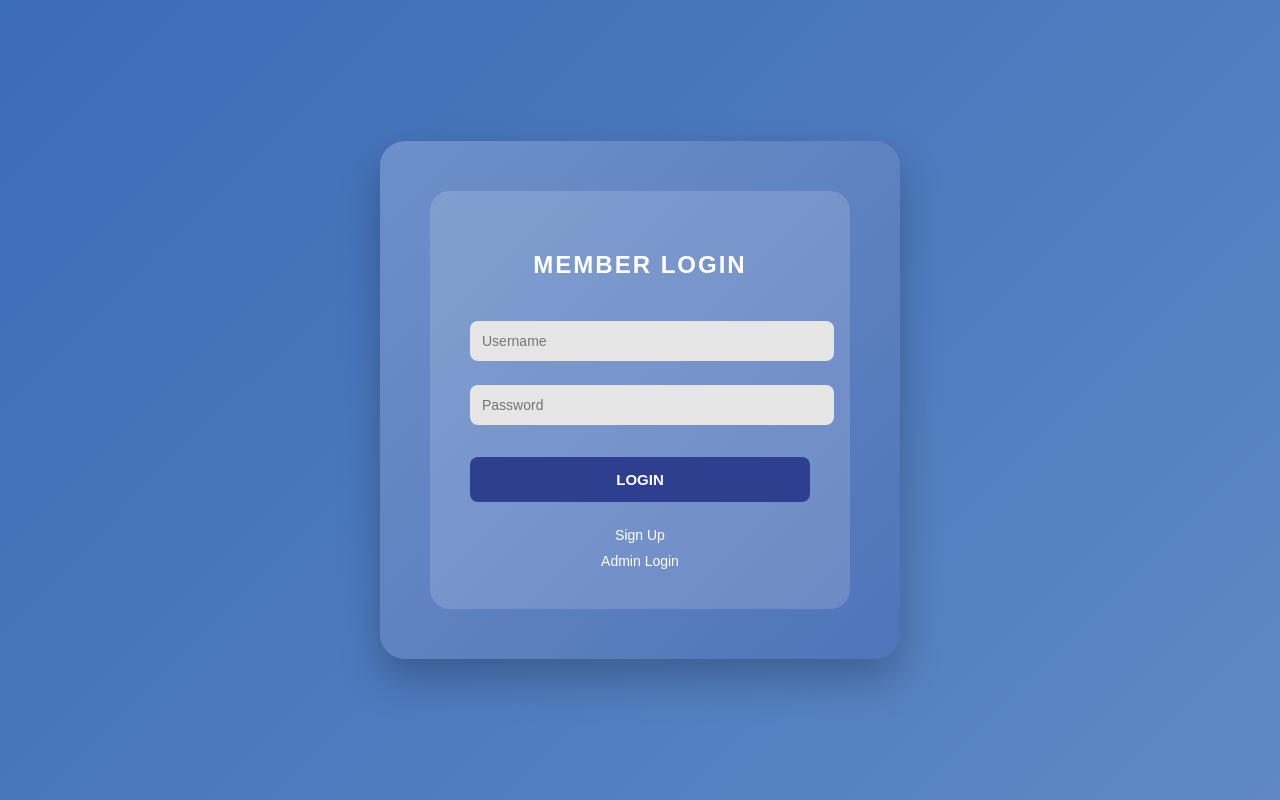
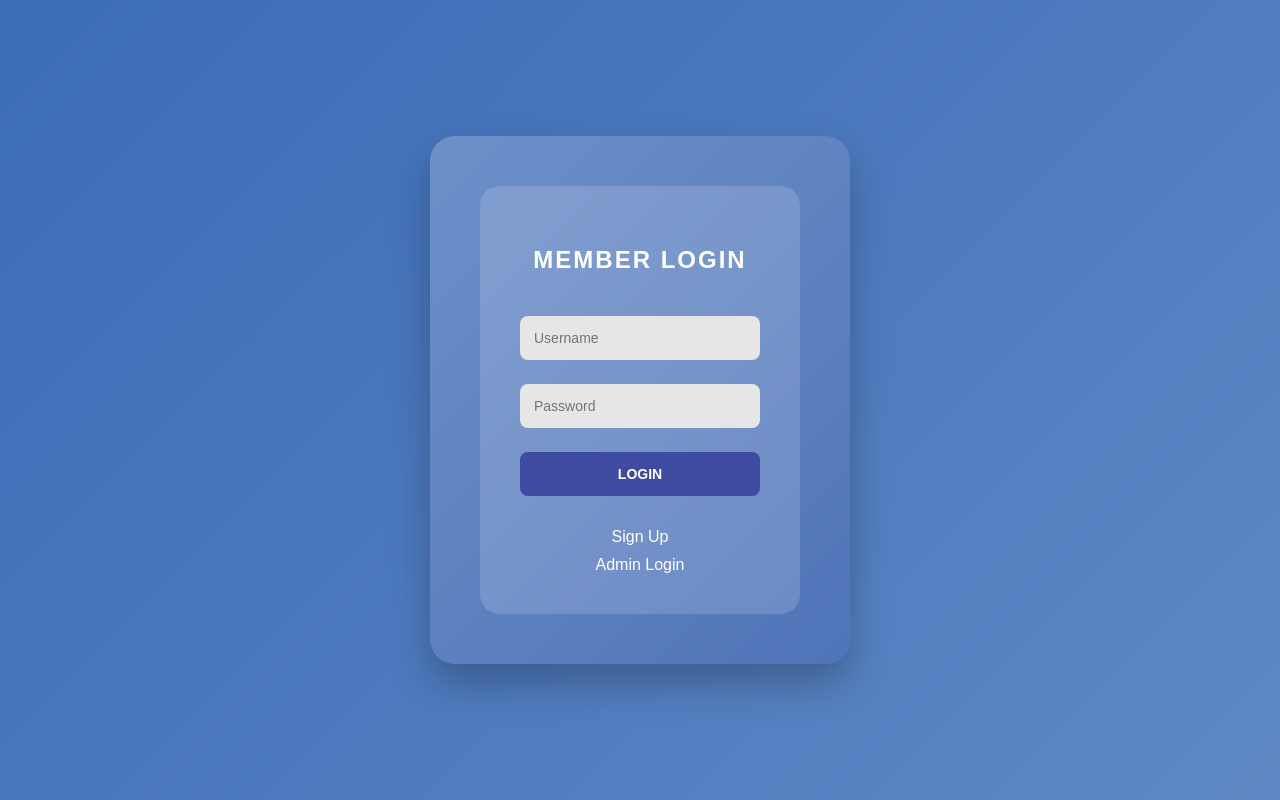
Before and after one commit to Pushti20/Ticket-system, a Flask app: page / in a window 1280 px wide. Run offline with Flask 3, Linux system fonts and the light colour scheme; some libraries are stand-ins or nearby versions.

Commit message:
Update login.html

```diff
--- a/templates/login.html
+++ b/templates/login.html
@@ -4,14 +4,22 @@
 <title>User Login</title>
 
 <style>
+* {
+    box-sizing: border-box;
+}
+
+html, body {
+    margin: 0;
+    padding: 0;
+    height: 100%;
+    background: linear-gradient(135deg, #3b6cb7, #5f88c5);
+    font-family: Arial, sans-serif;
+}
+
 body {
-            margin: 0;
-            font-family: Arial, sans-serif;
-            height: 100vh;
     display: flex;
     justify-content: center;
     align-items: center;
-            background: linear-gradient(135deg, #3b6cb7, #5f88c5);
 }
 
 .outer-container {
@@ -23,7 +31,7 @@
 }
 
 .login-box {
-            background: rgba(255, 255, 255, 0.15);
+    background: rgba(255,255,255,0.15);
     padding: 40px;
     border-radius: 20px;
     text-align: center;
@@ -35,39 +43,33 @@
     letter-spacing: 2px;
 }
 
-        input[type="text"],
-        input[type="password"] {
+input, button {
     width: 100%;
-            padding: 12px;
+    padding: 14px;
     margin: 12px 0;
+    border-radius: 8px;
+    font-size: 14px;
+}
+
+input {
     border: none;
-            border-radius: 8px;
     background: #e6e6e6;
-            font-size: 14px;
-            outline: none;
 }
 
 button {
-            width: 100%;
-            padding: 14px;
-            margin-top: 20px;
-            background: #2f3f90;
+    background: #3f4aa1;
     color: white;
     border: none;
-            border-radius: 8px;
     font-weight: bold;
-            font-size: 15px;
     cursor: pointer;
-            transition: 0.3s;
 }
 
 button:hover {
-            background: #1e2c6d;
+    background: #2f3f90;
 }
 
 .bottom-links {
-            margin-top: 25px;
-            font-size: 14px;
+    margin-top: 20px;
 }
 
 .bottom-links a {
```
Lines whose indentation alone changed are shown as unchanged.
